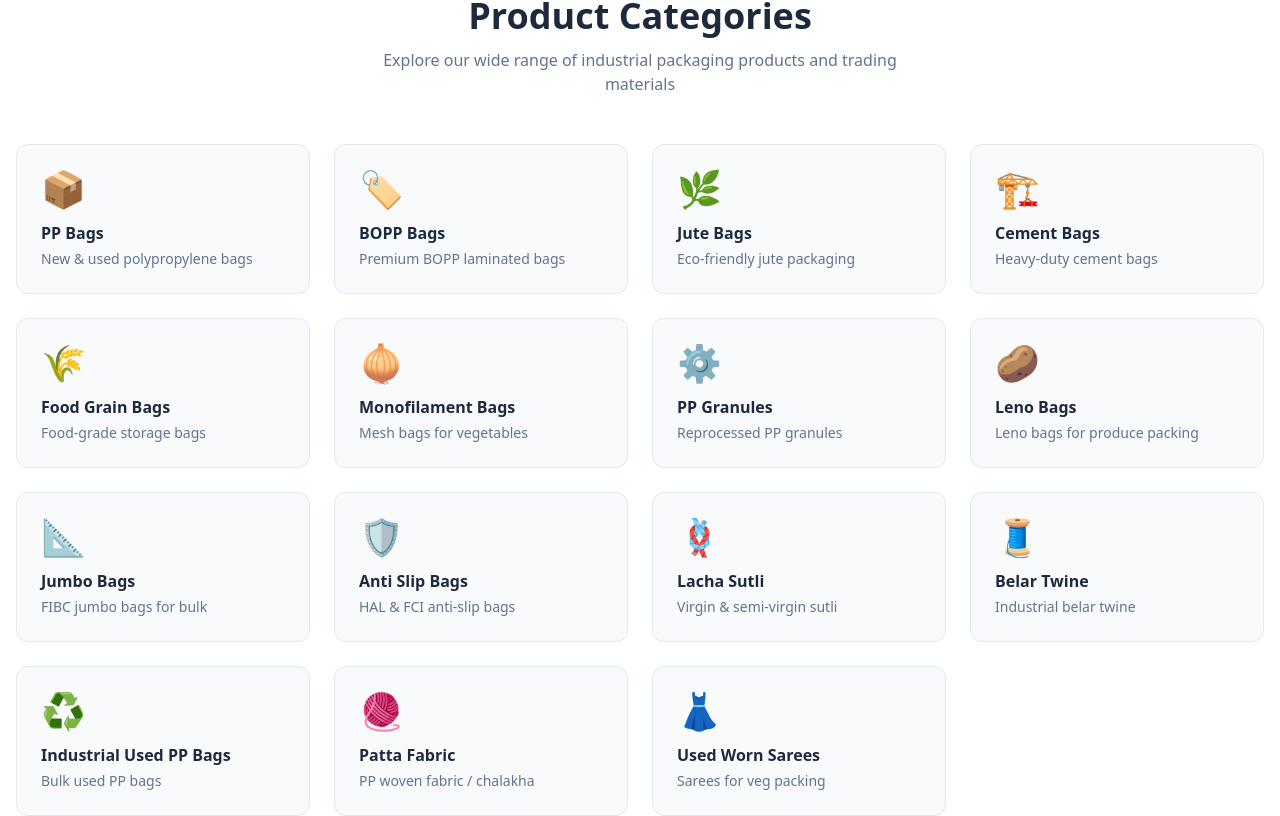
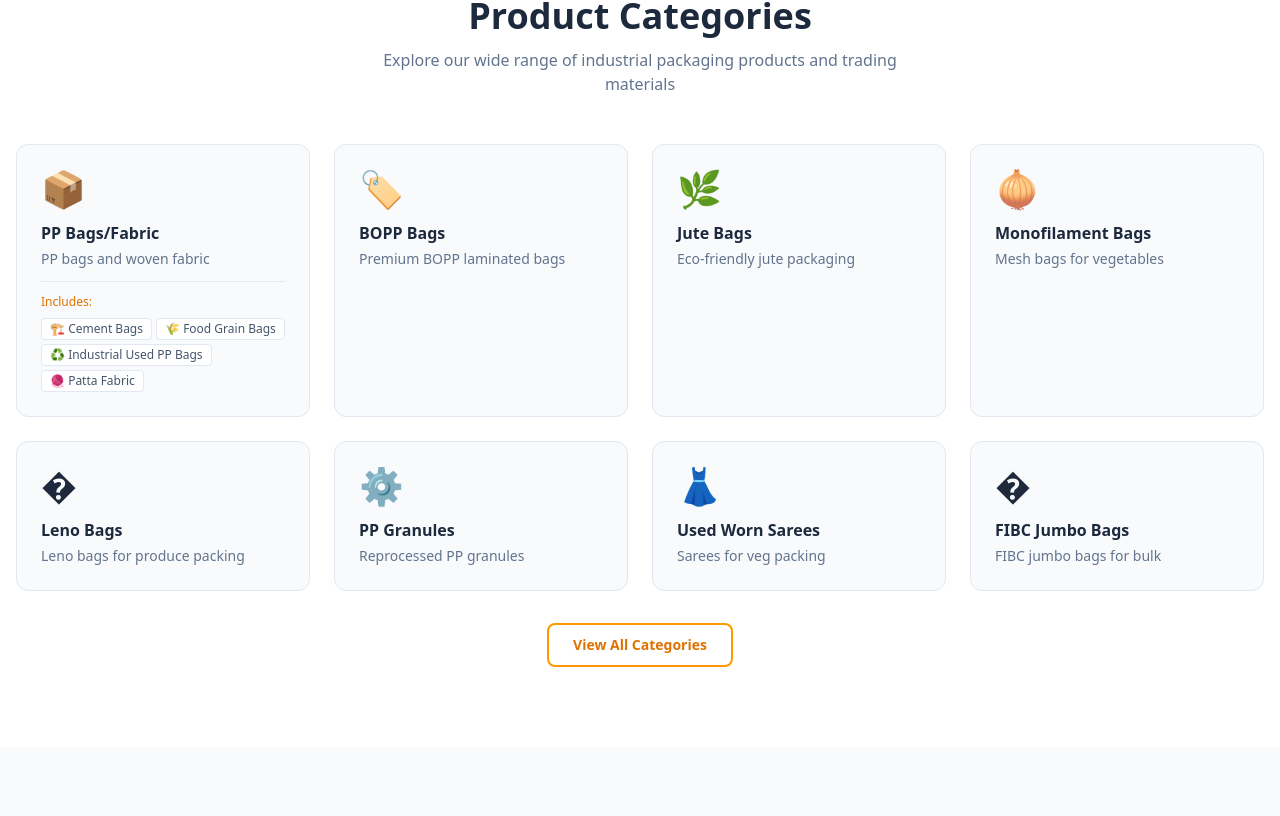
Before and after one commit to JayeshGori/boriwala.com, a Next.js app: page / in a window 1280 px wide. Shown: the part 1014-1830 px from the top of the page. Built offline with nearby package versions, Linux system fonts and the light colour scheme; no server answers.

Commit message:
Restructure categories: 8 main categories, PP Bags/Fabric with 4 subcategories

```diff
--- a/src/components/home/CategoryGrid.tsx
+++ b/src/components/home/CategoryGrid.tsx
@@ -1,21 +1,25 @@
 import Link from 'next/link';
 
 const categories = [
-  { name: 'PP Bags', slug: 'pp-bags', icon: '📦', desc: 'New & used polypropylene bags' },
+  {
+    name: 'PP Bags/Fabric',
+    slug: 'pp-bags-fabric',
+    icon: '📦',
+    desc: 'PP bags and woven fabric',
+    subcategories: [
+      { name: 'Cement Bags', slug: 'cement-bags', icon: '🏗️' },
+      { name: 'Food Grain Bags', slug: 'food-grain-bags', icon: '🌾' },
+      { name: 'Industrial Used PP Bags', slug: 'industrial-used-pp-bags', icon: '♻️' },
+      { name: 'Patta Fabric', slug: 'patta-fabric', icon: '🧶' },
+    ]
+  },
   { name: 'BOPP Bags', slug: 'bopp-bags', icon: '🏷️', desc: 'Premium BOPP laminated bags' },
   { name: 'Jute Bags', slug: 'jute-bags', icon: '🌿', desc: 'Eco-friendly jute packaging' },
-  { name: 'Cement Bags', slug: 'cement-bags', icon: '🏗️', desc: 'Heavy-duty cement bags' },
-  { name: 'Food Grain Bags', slug: 'food-grain-bags', icon: '🌾', desc: 'Food-grade storage bags' },
   { name: 'Monofilament Bags', slug: 'monofilament-bags', icon: '🧅', desc: 'Mesh bags for vegetables' },
+  { name: 'Leno Bags', slug: 'leno-bags', icon: '�', desc: 'Leno bags for produce packing' },
   { name: 'PP Granules', slug: 'pp-granules', icon: '⚙️', desc: 'Reprocessed PP granules' },
-  { name: 'Leno Bags', slug: 'leno-bags', icon: '🥔', desc: 'Leno bags for produce packing' },
-  { name: 'Jumbo Bags', slug: 'jumbo-bags', icon: '📐', desc: 'FIBC jumbo bags for bulk' },
-  { name: 'Anti Slip Bags', slug: 'anti-slip-bags', icon: '🛡️', desc: 'HAL & FCI anti-slip bags' },
-  { name: 'Lacha Sutli', slug: 'lacha-sutli', icon: '🪢', desc: 'Virgin & semi-virgin sutli' },
-  { name: 'Belar Twine', slug: 'belar-twine', icon: '🧵', desc: 'Industrial belar twine' },
-  { name: 'Industrial Used PP Bags', slug: 'industrial-used-pp-bags', icon: '♻️', desc: 'Bulk used PP bags' },
-  { name: 'Patta Fabric', slug: 'patta-fabric', icon: '🧶', desc: 'PP woven fabric / chalakha' },
   { name: 'Used Worn Sarees', slug: 'used-worn-sarees', icon: '👗', desc: 'Sarees for veg packing' },
+  { name: 'FIBC Jumbo Bags', slug: 'jumbo-bags', icon: '�', desc: 'FIBC jumbo bags for bulk' },
 ];
 
 export default function CategoryGrid() {
@@ -38,6 +42,18 @@ export default function CategoryGrid() {
               <span className="text-4xl block mb-3">{cat.icon}</span>
               <h3 className="font-semibold text-slate-800 group-hover:text-amber-700 transition-colors">{cat.name}</h3>
               <p className="text-sm text-slate-500 mt-1">{cat.desc}</p>
+              {cat.subcategories && (
+                <div className="mt-3 pt-3 border-t border-slate-200">
+                  <p className="text-xs text-amber-600 font-medium mb-2">Includes:</p>
+                  <div className="flex flex-wrap gap-1">
+                    {cat.subcategories.map((sub) => (
+                      <span key={sub.slug} className="text-xs text-slate-600 bg-white px-2 py-0.5 rounded border border-slate-200">
+                        {sub.icon} {sub.name}
+                      </span>
+                    ))}
+                  </div>
+                </div>
+              )}
             </Link>
           ))}
         </div>
```
